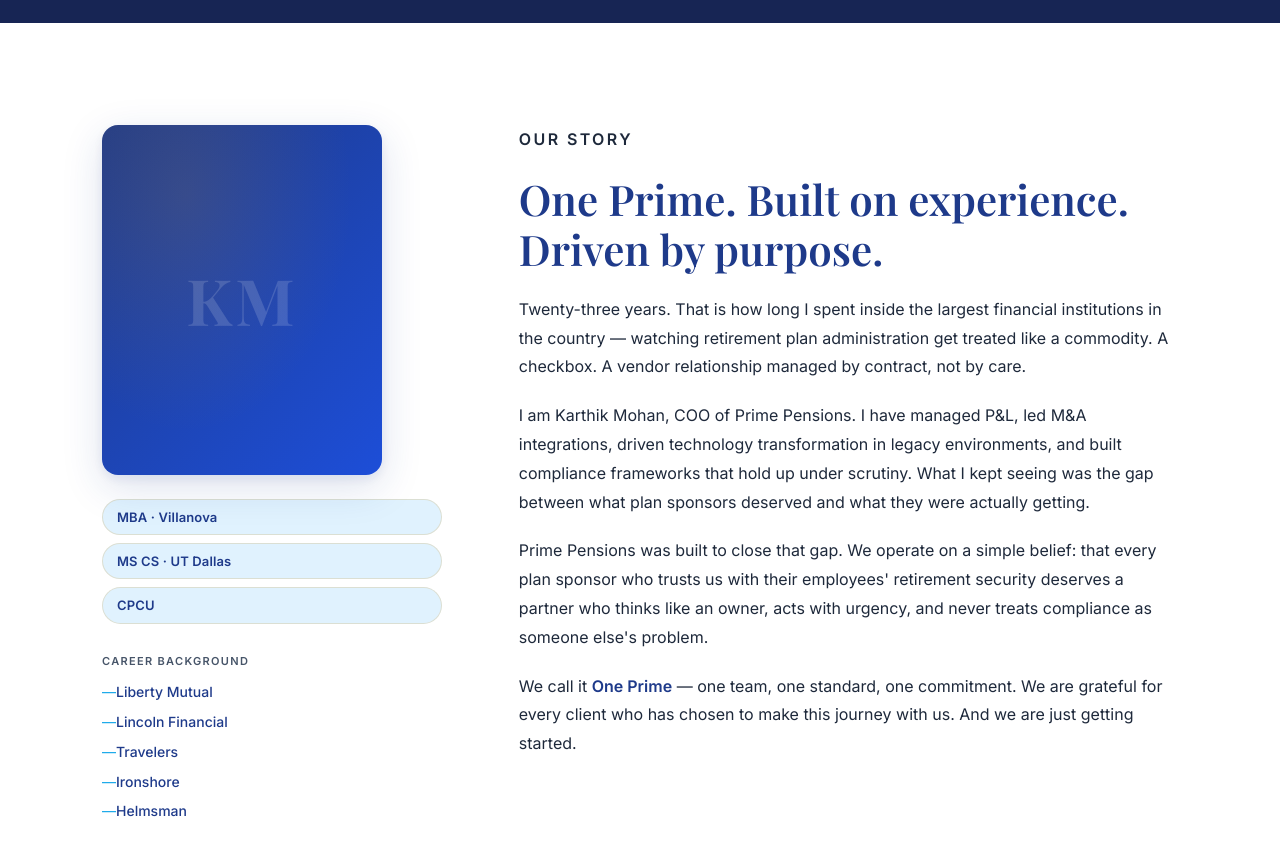
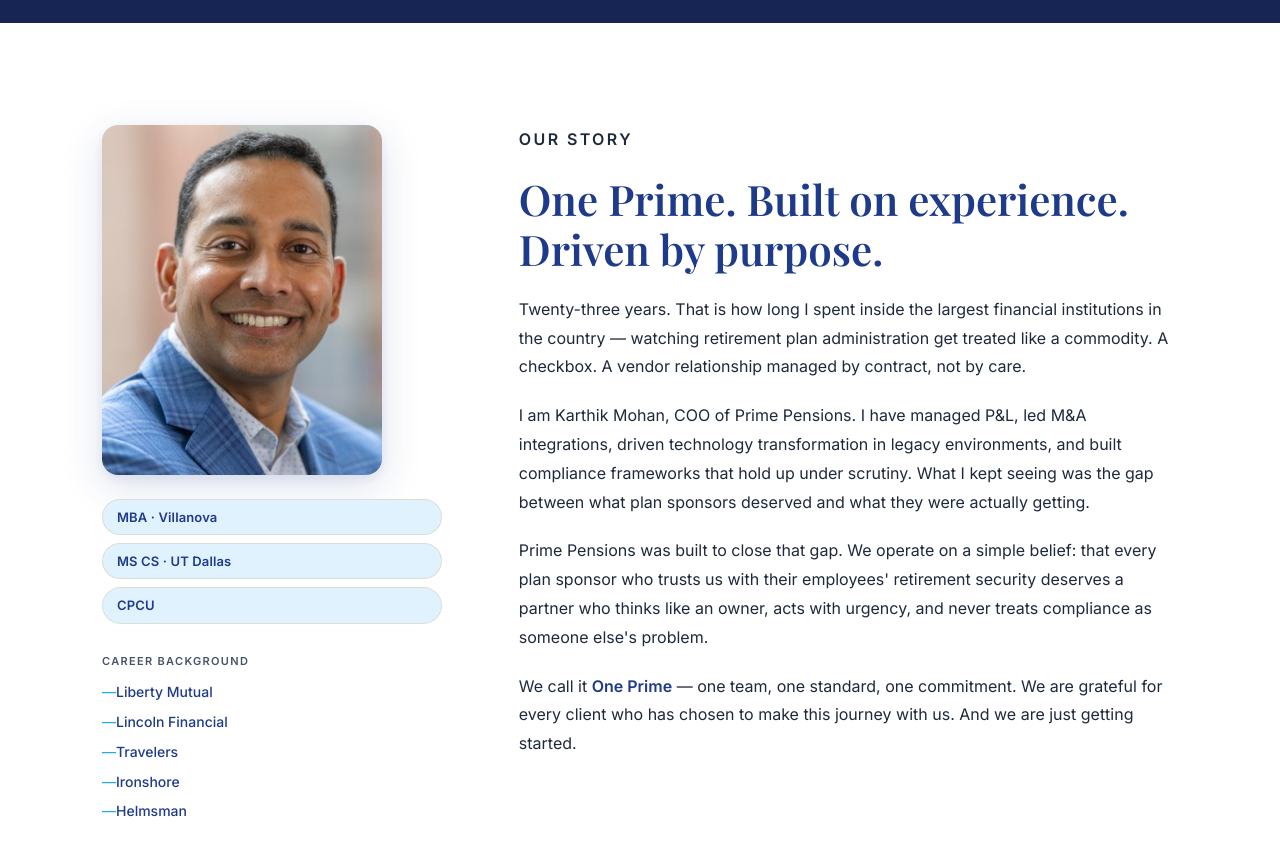
Before and after one commit to mkarthik78/my-site, a website: page index.html in a window 1280 px wide. Shown: the part 3220-4075 px from the top of the page. Drawn offline with nearby package versions, Linux system fonts and the light colour scheme; a web font is replaced by a local one.

Commit message:
Add Karthik profile photo to About section

```diff
--- a/index.html
+++ b/index.html
@@ -153,7 +153,7 @@
       <div class="about__grid">
         <div class="about__visual">
           <div class="about__portrait">
-            <div class="about__initials">KM</div>
+            <img src="karthik.jpg" alt="Karthik Mohan" class="about__photo">
           </div>
           <div class="about__credentials">
             <div class="credential-pill">MBA · Villanova</div>
--- a/styles.css
+++ b/styles.css
@@ -573,31 +573,18 @@
   width: 100%;
   aspect-ratio: 4 / 5;
   max-width: 280px;
-  background: linear-gradient(135deg, var(--navy) 0%, var(--navy-mid) 100%);
   border-radius: var(--radius-lg);
-  display: flex;
-  align-items: center;
-  justify-content: center;
   margin-bottom: 1.5rem;
   box-shadow: var(--shadow-lg);
-  position: relative;
   overflow: hidden;
 }
-.about__portrait::after {
-  content: '';
-  position: absolute;
-  inset: 0;
-  background: radial-gradient(ellipse at 30% 20%, rgba(200,146,42,0.15) 0%, transparent 60%);
-}
 
-.about__initials {
-  font-family: var(--font-serif);
-  font-size: 4rem;
-  font-weight: 700;
-  color: rgba(255,255,255,0.15);
-  letter-spacing: 0.05em;
-  position: relative;
-  z-index: 1;
+.about__photo {
+  width: 100%;
+  height: 100%;
+  object-fit: cover;
+  object-position: center top;
+  display: block;
 }
 
 .about__credentials {
@@ -1102,7 +1089,7 @@
   /* About */
   .about__grid { grid-template-columns: 1fr; }
   .about__visual { position: static; }
-  .about__portrait { max-width: 200px; aspect-ratio: 1; border-radius: var(--radius-md); }
+  .about__portrait { max-width: 200px; aspect-ratio: 4 / 5; border-radius: var(--radius-md); }
   .about__credentials { flex-direction: row; flex-wrap: wrap; }
 
   /* Testimonials */
```
Also changed, not shown: karthik.jpg (added).
